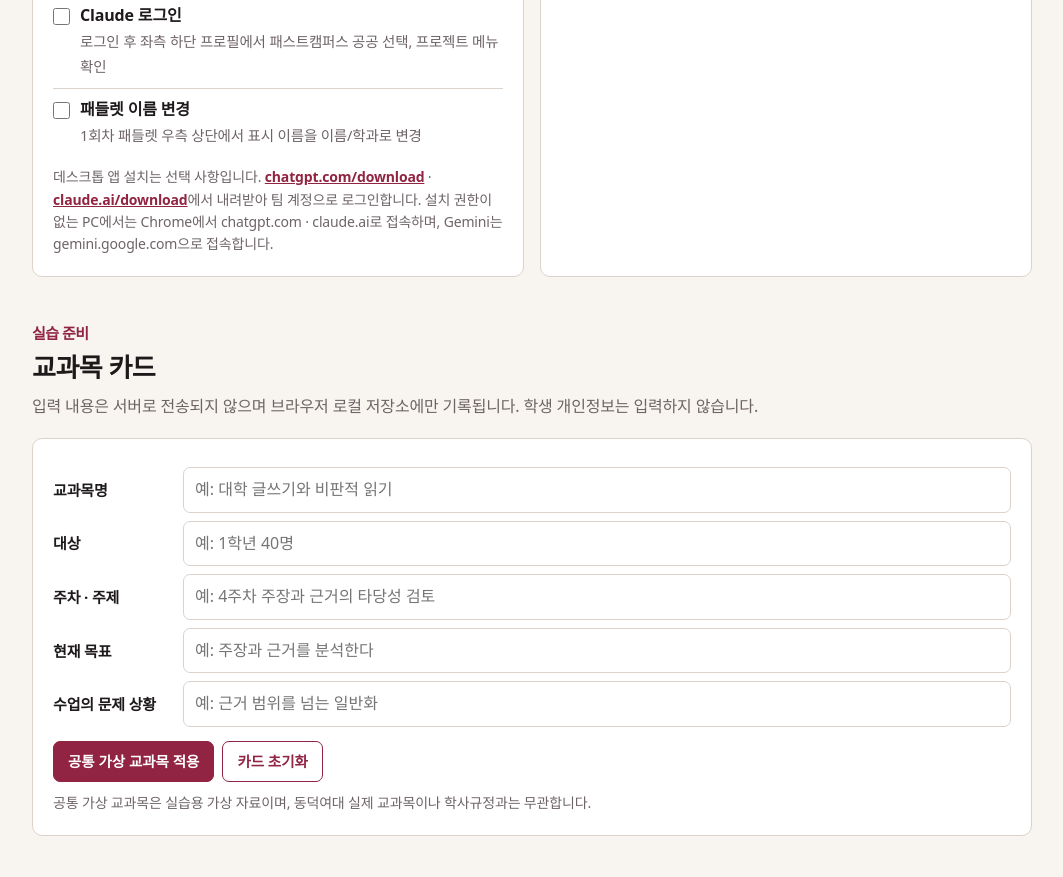
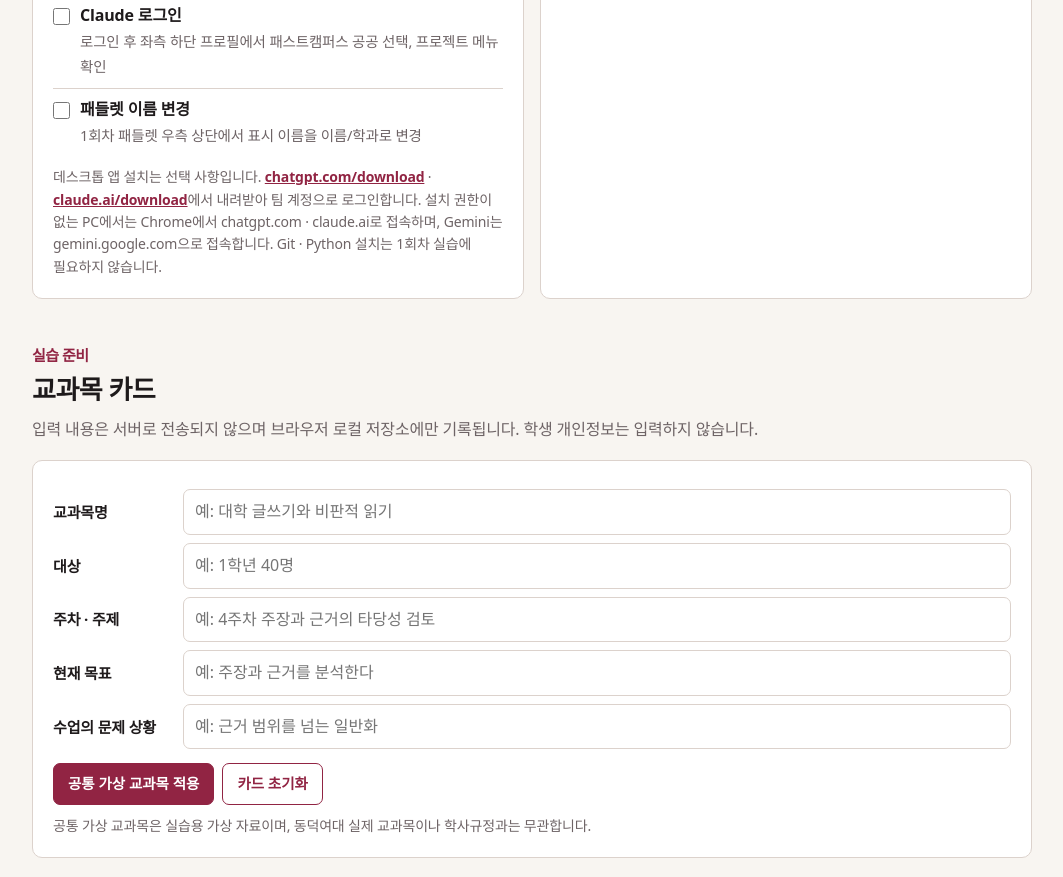
Before and after one commit to sumilee-pcu/ax-demos, a plain HTML site: page dongduk/index.html in a window 1280 px wide. Shown: the part 925-1802 px from the top of the page, without its empty margins (108-1171 px from the left). Drawn offline with Linux system fonts and the light colour scheme; a web font is replaced by a local one.

Commit message:
dongduk: 1회차에 Git·Python 설치가 필요 없다는 안내 추가
Co-Authored-By: Claude Fable 5.2 <noreply@anthropic.com>

```diff
--- a/dongduk/index.html
+++ b/dongduk/index.html
@@ -108,7 +108,7 @@ a.tool em{font-style:normal;font-size:13px;font-weight:600;color:var(--red);back
   </div>
   <div class="grid2">
     <div class="box"><h3>설정 점검 <small id="setupCount"></small></h3><div id="setupList"></div>
-      <p class="note">데스크톱 앱 설치는 선택 사항입니다. <a class="ext" target="_blank" rel="noopener" href="https://chatgpt.com/download">chatgpt.com/download</a> · <a class="ext" target="_blank" rel="noopener" href="https://claude.ai/download">claude.ai/download</a>에서 내려받아 팀 계정으로 로그인합니다. 설치 권한이 없는 PC에서는 Chrome에서 chatgpt.com · claude.ai로 접속하며, Gemini는 gemini.google.com으로 접속합니다.</p></div>
+      <p class="note">데스크톱 앱 설치는 선택 사항입니다. <a class="ext" target="_blank" rel="noopener" href="https://chatgpt.com/download">chatgpt.com/download</a> · <a class="ext" target="_blank" rel="noopener" href="https://claude.ai/download">claude.ai/download</a>에서 내려받아 팀 계정으로 로그인합니다. 설치 권한이 없는 PC에서는 Chrome에서 chatgpt.com · claude.ai로 접속하며, Gemini는 gemini.google.com으로 접속합니다. Git · Python 설치는 1회차 실습에 필요하지 않습니다.</p></div>
     <div class="box"><h3>수업 활용 유의사항</h3><table><tbody id="cautionList"></tbody></table>
       <p class="note">근거: 교육부 · 대교협 대학 AI 활용 윤리 가이드라인(2026.8)</p></div>
   </div>
```
